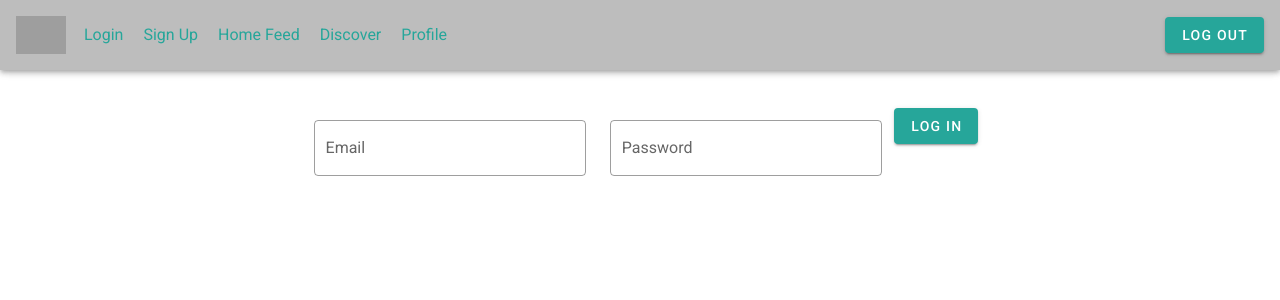
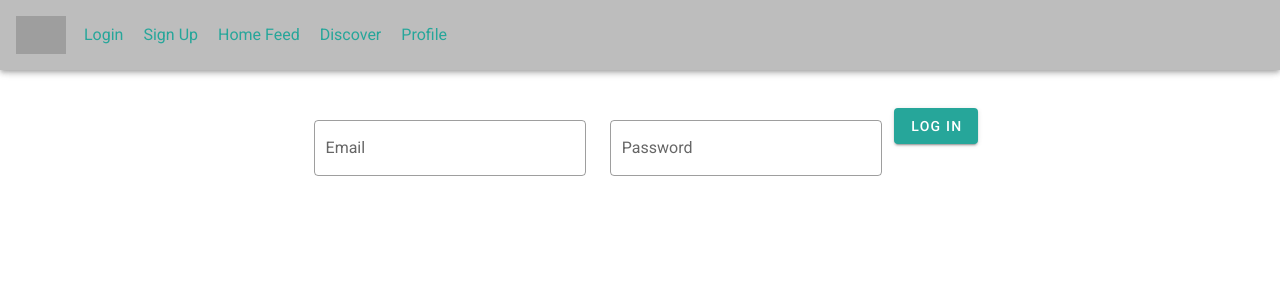
Before and after one commit to kribow21/TweeterFrontend, a Vue app: page /profile in a window 1280 px wide. Shown: the top 300 px of the page. Built offline with nearby package versions, Linux system fonts and the light colour scheme; grey boxes are pictures that could not be loaded.

Commit message:
took off button

```diff
--- a/src/App.vue
+++ b/src/App.vue
@@ -25,11 +25,6 @@
       </div>
 
       <v-spacer></v-spacer>
-            <v-btn
-            color="primary"
-            elevation="2"
-            raised
-            >Log Out</v-btn>
 
     </v-app-bar>
 
```
